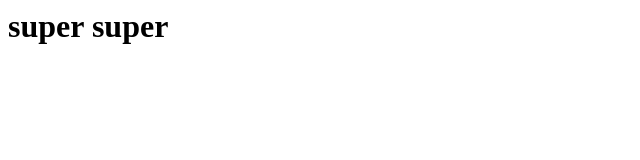
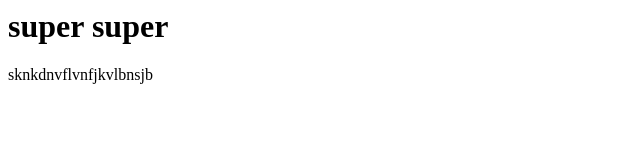
Before and after one commit to MARYscu/MARYscu.github.io, a plain HTML site: page index.html in a window 1280 px wide. Shown: the whole page, without its empty margins (0-640 px from the left). Drawn offline with Linux system fonts and the light colour scheme.

Commit message:
firstcommit

```diff
--- a/index.html
+++ b/index.html
@@ -7,5 +7,6 @@
 </head>
 <body>
     <h1> super super  </h1>
+    <p> sknkdnvflvnfjkvlbnsjb </p>
 </body>
 </html>
```
